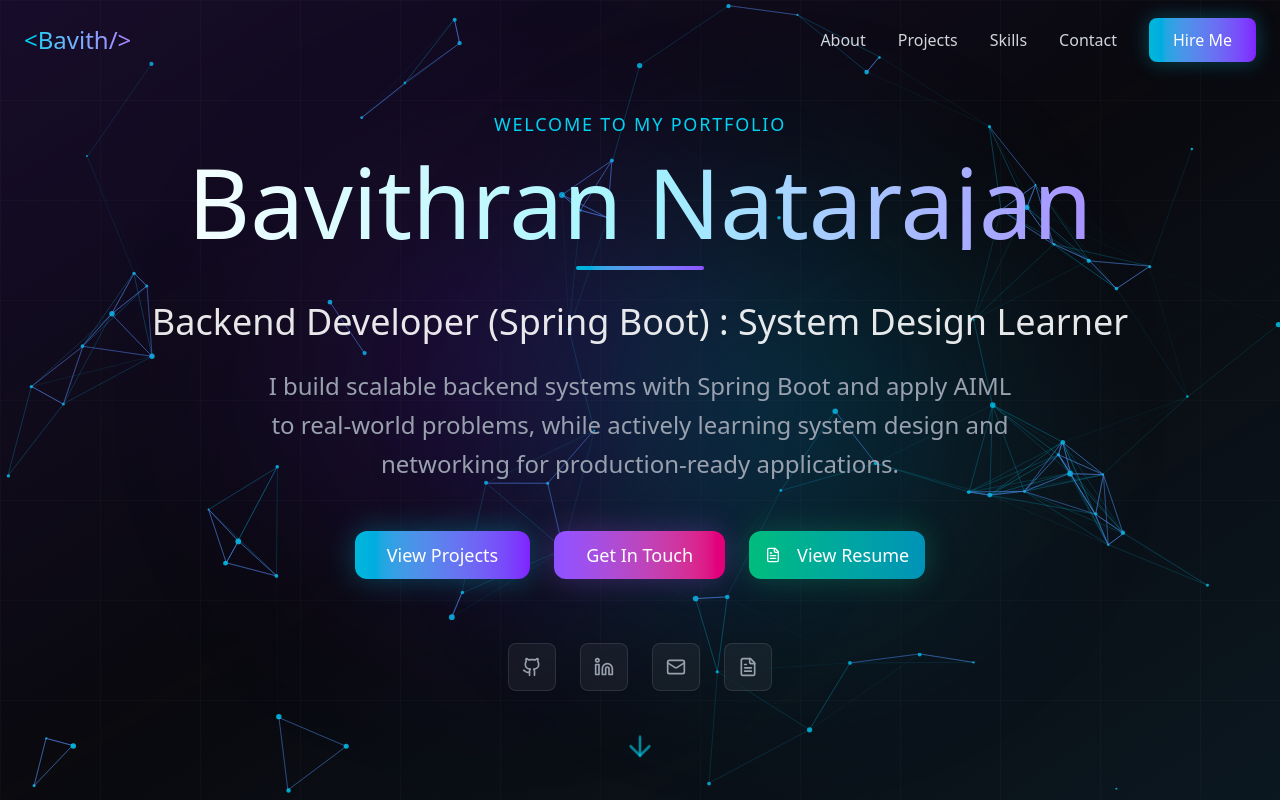
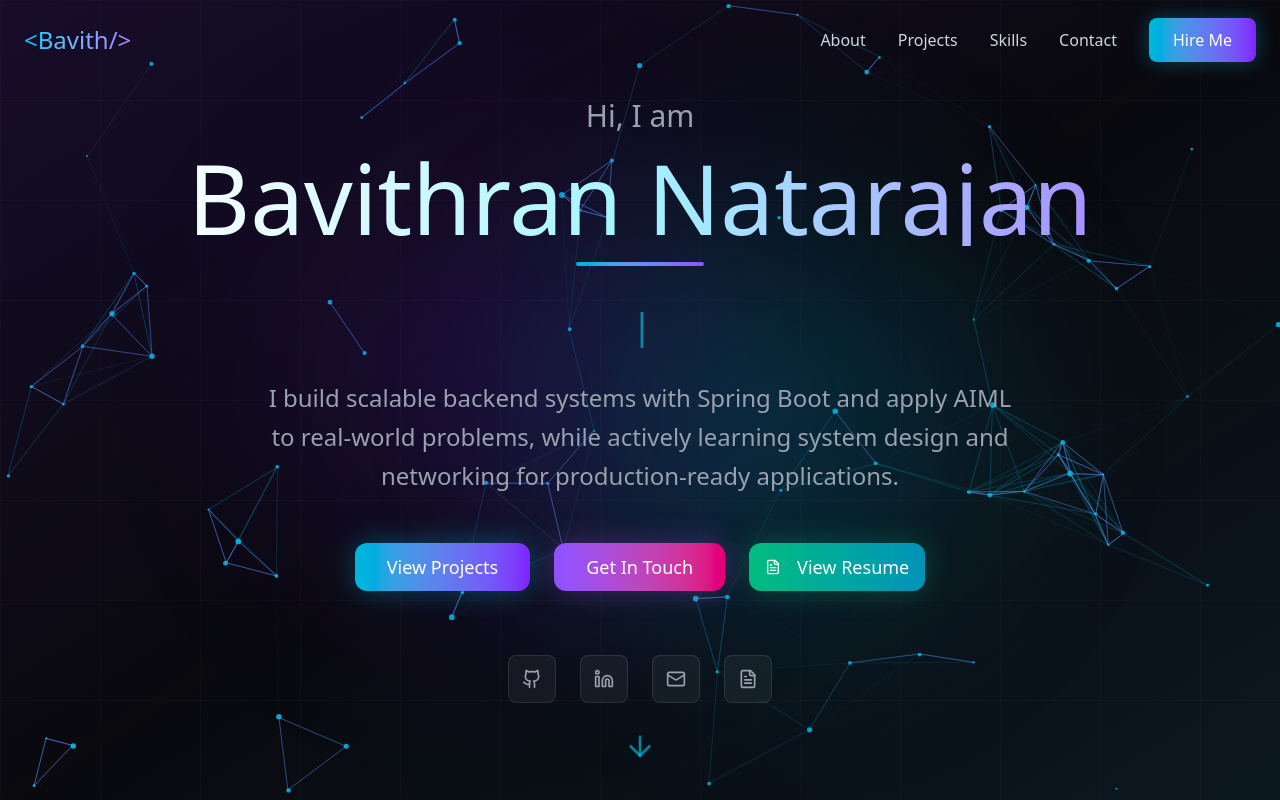
Before and after one commit to Bavithran100/PORTFOLIO0.1, a React (Vite) app: page / in a window 1280 px wide. Shown: the top 800 px of the page. Built offline with nearby package versions, Linux system fonts and the light colour scheme.

Commit message:
hero section updation

```diff
--- a/src/app/components/Hero.jsx
+++ b/src/app/components/Hero.jsx
@@ -1,6 +1,7 @@
 import { ArrowDown, Github, Linkedin, Mail, FileText } from "lucide-react";
 import { Button } from "./ui/button";
 import { AnimatedBackground } from "./AnimatedBackground";
+import { TypingRotatingText } from "./TypingRotatingText";
 
 export function Hero() {
   const scrollToSection = (id) => {
@@ -9,6 +10,14 @@ export function Hero() {
       element.scrollIntoView({ behavior: "smooth" });
     }
   };
+
+  const rotatingWords = [
+    "Backend Developer (Spring Boot)",
+    "System Design Learner",
+    "Problem Solver",
+    "Tech Enthusiast",
+    "API Builder",
+  ];
 
   return (
     <section className="min-h-screen flex items-center justify-center relative bg-[#0a0a0f] overflow-hidden">
@@ -21,8 +30,8 @@ export function Hero() {
       <div className="container mx-auto px-6 relative z-10">
         <div className="max-w-5xl mx-auto text-center">
           <div className="mb-6">
-            <p className="text-cyan-400 text-lg mb-4 tracking-widest uppercase">
-              Welcome to my portfolio
+            <p className="text-gray-400 text-2xl md:text-3xl mb-4">
+              Hi, I am
             </p>
             <h1 className="text-6xl md:text-8xl mb-4 bg-clip-text text-transparent bg-gradient-to-r from-white via-cyan-200 to-violet-400 animate-fade-in">
               Bavithran Natarajan
@@ -30,8 +39,8 @@ export function Hero() {
             <div className="h-1 w-32 mx-auto bg-gradient-to-r from-cyan-500 to-violet-500 rounded-full mb-8"></div>
           </div>
 
-          <h2 className="text-3xl md:text-4xl text-white/90 mb-6">
-              Backend Developer (Spring Boot) : System Design Learner
+          <h2 className="text-3xl md:text-4xl text-white/90 mb-6 min-h-[48px] md:min-h-[56px] flex items-center justify-center">
+            <TypingRotatingText words={rotatingWords} className="text-cyan-400" />
           </h2>
 
           <p className="text-xl md:text-2xl text-gray-400 mb-12 max-w-3xl mx-auto leading-relaxed">
--- /dev/null
+++ b/src/app/components/TypingRotatingText.jsx
@@ -0,0 +1,64 @@
+import { useEffect, useState } from "react";
+
+export function TypingRotatingText({
+  words,
+  className = "",
+  typingSpeed = 100,
+  deletingSpeed = 50,
+  pauseTime = 2000,
+}) {
+  const [currentWordIndex, setCurrentWordIndex] = useState(0);
+  const [currentText, setCurrentText] = useState("");
+  const [isDeleting, setIsDeleting] = useState(false);
+  const [isPaused, setIsPaused] = useState(false);
+
+  useEffect(() => {
+    if (!words?.length) return;
+    const currentWord = words[currentWordIndex];
+
+    if (isPaused) {
+      const pauseTimeout = setTimeout(() => {
+        setIsPaused(false);
+        setIsDeleting(true);
+      }, pauseTime);
+      return () => clearTimeout(pauseTimeout);
+    }
+
+    if (!isDeleting && currentText === currentWord) {
+      setIsPaused(true);
+      return;
+    }
+
+    if (isDeleting && currentText === "") {
+      setIsDeleting(false);
+      setCurrentWordIndex((prev) => (prev + 1) % words.length);
+      return;
+    }
+
+    const timeout = setTimeout(() => {
+      if (isDeleting) {
+        setCurrentText(currentWord.substring(0, currentText.length - 1));
+      } else {
+        setCurrentText(currentWord.substring(0, currentText.length + 1));
+      }
+    }, isDeleting ? deletingSpeed : typingSpeed);
+
+    return () => clearTimeout(timeout);
+  }, [
+    currentText,
+    isDeleting,
+    isPaused,
+    currentWordIndex,
+    words,
+    typingSpeed,
+    deletingSpeed,
+    pauseTime,
+  ]);
+
+  return (
+    <span className={className}>
+      {currentText}
+      <span className="animate-pulse text-cyan-400 ml-1">|</span>
+    </span>
+  );
+}
```
